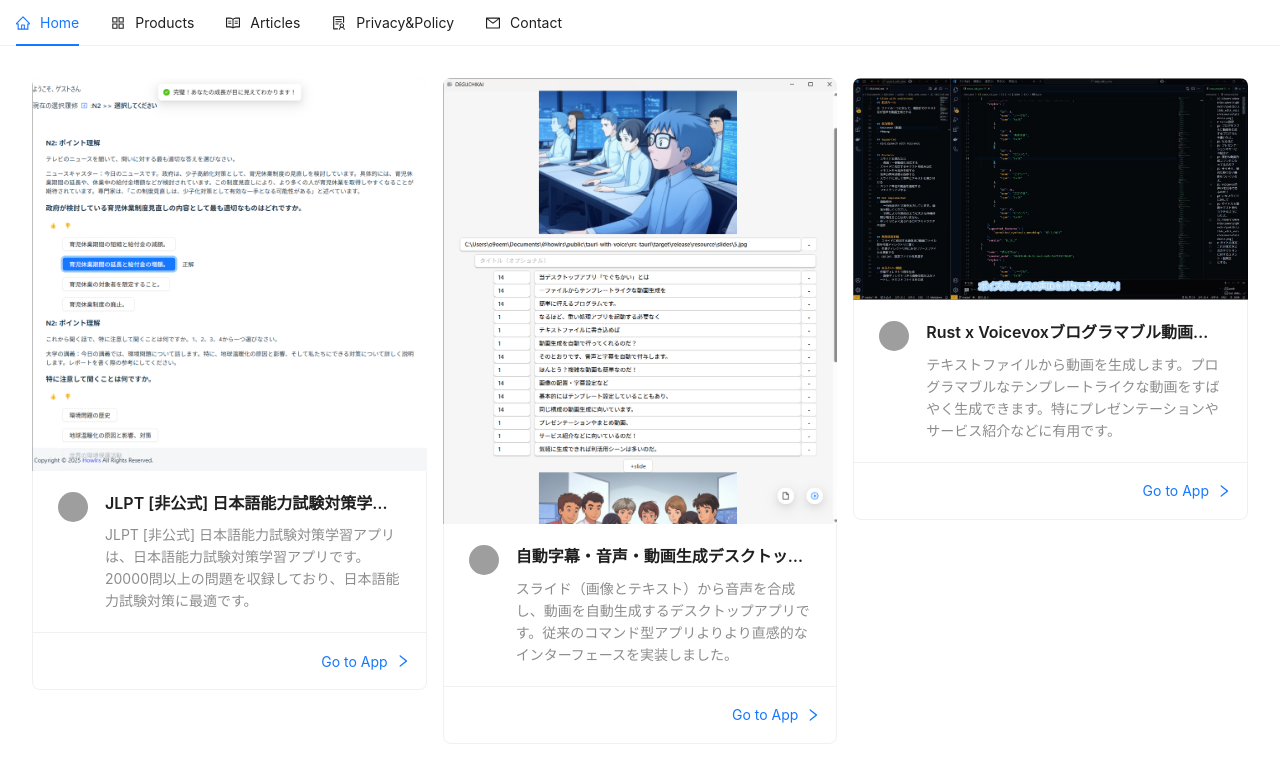
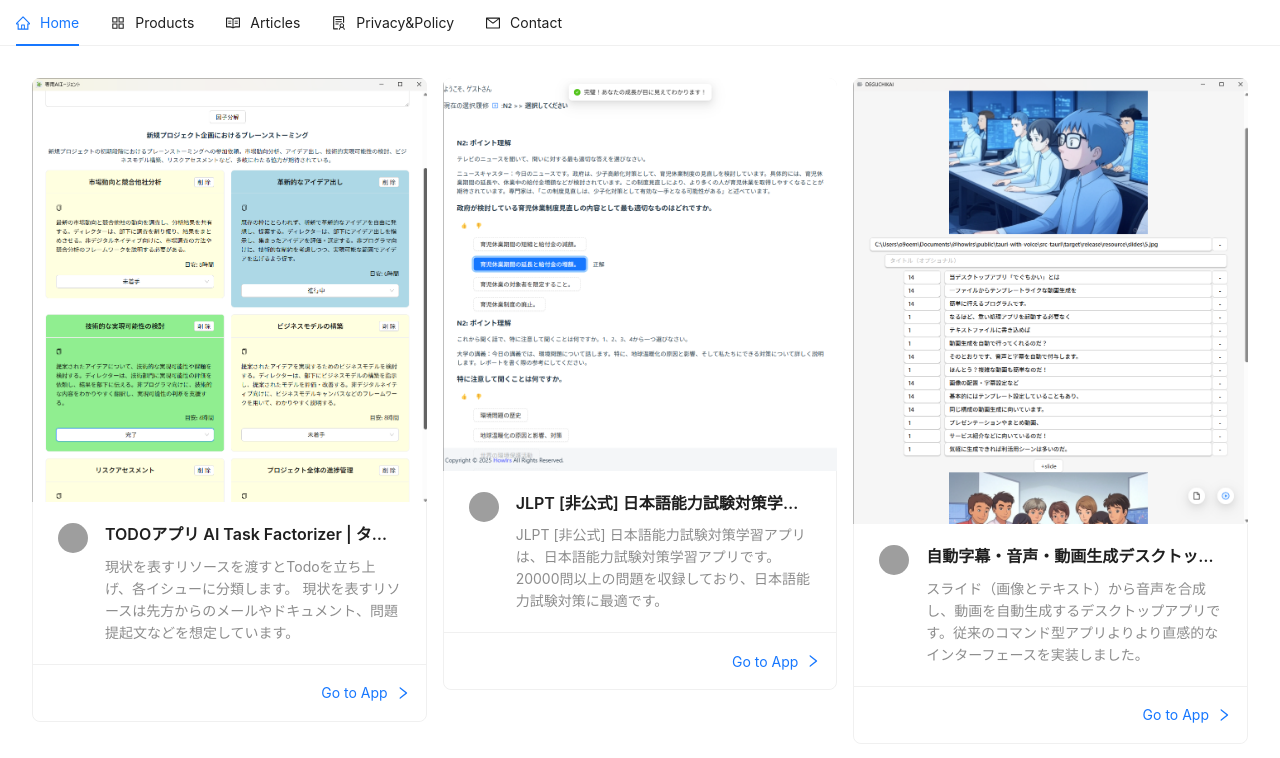
Before and after one commit to howlrs/portal, a Next.js app: page / in a window 1280 px wide. Shown: the top 758 px of the page. Built offline with nearby package versions, Linux system fonts and the light colour scheme; grey boxes are pictures that could not be loaded.

Commit message:
add ai task factorizer

```diff
--- a/src/components/products.tsx
+++ b/src/components/products.tsx
@@ -1,4 +1,5 @@
 import { Products, Item } from '../../common/products';
+import factorizer from '../../public/images/factorizer.png';
 import jlpt from '../../public/images/jlpt.png';
 import deguchikai from '../../public/images/deguchikai.png';
 import voicevox from '../../public/images/slide-voicevox.png';
@@ -12,6 +13,13 @@
 
 export const ProductsList = () => {
     const items: Item[] = [
+        {
+            name: 'TODOアプリ AI Task Factorizer | タスク分解AI',
+            url: 'https://github.com/howlrs/ai_task_factorizer',
+            image_url: factorizer.src,
+            icon_url: 'https://github.com/howlrs/ai_task_factorizer/blob/master/src-tauri/icons/128x128.png?raw=true',
+            description: '現状を表すリソースを渡すとTodoを立ち上げ、各イシューに分類します。 現状を表すリソースは先方からのメールやドキュメント、問題提起文などを想定しています。'
+        },
         {
             name: 'JLPT [非公式] 日本語能力試験対策学習アプリ',
             url: 'https://jlpt.howlrs.net/',
```
Also changed, not shown: public/images/factorizer.png (added).
